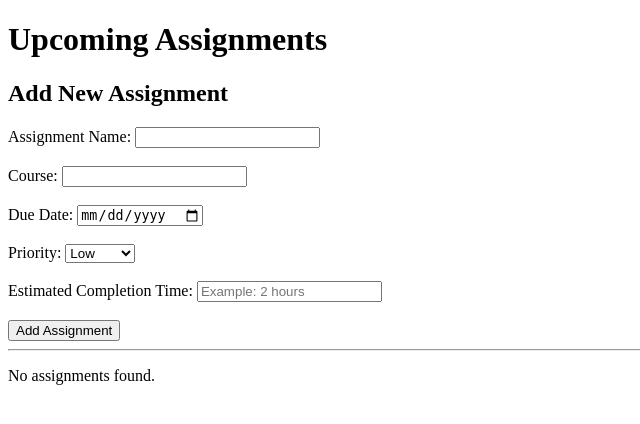
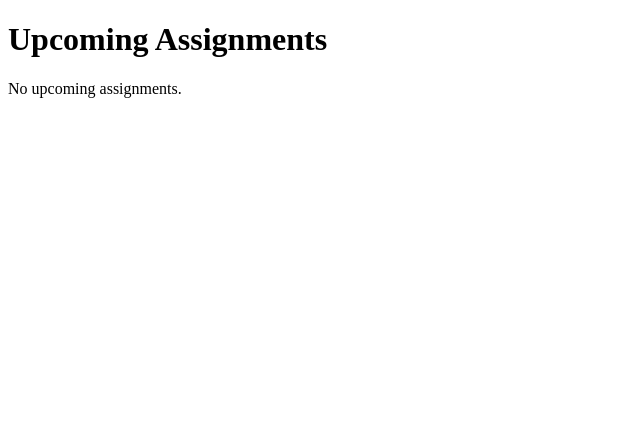
Before and after one commit to BhavyaSura/Smart-Student-Assignment-Planner, a Flask app: template templates/assignments.html in a window 1280 px wide. Shown: the top 424 px of the page, without its empty margins (0-640 px from the left). Run offline with Flask 3, Linux system fonts and the light colour scheme; the template is opened without the code that fills it, so the values that code supplies are empty; parts of the project's set-up code (start-up, migrations or seed data) failed here and were passed over.

Commit message:
Add upcoming assignments feature

```diff
--- a/templates/assignments.html
+++ b/templates/assignments.html
@@ -1,59 +1,53 @@
 <!DOCTYPE html>
 <html>
 <head>
-    <title>Assignments</title>
+    <title>Upcoming Assignments</title>
 </head>
 <body>
 
     <h1>Upcoming Assignments</h1>
 
-    <h2>Add New Assignment</h2>
+    {% if assignments %}
 
-<form method="POST" action="{{ url_for('assignments.add_assignment') }}">
+        {% for assignment in assignments %}
 
-    <label>Assignment Name:</label>
-    <input type="text" name="name" required>
-    <br><br>
+            <div>
+                <h2>{{ assignment.name }}</h2>
 
-    <label>Course:</label>
-    <input type="text" name="course" required>
-    <br><br>
+                <p>
+                    <strong>Course:</strong>
+                    {{ assignment.course }}
+                </p>
 
-    <label>Due Date:</label>
-    <input type="date" name="due_date" required>
-    <br><br>
+                <p>
+                    <strong>Due Date:</strong>
+                    {{ assignment.due_date }}
+                </p>
 
-    <label>Priority:</label>
-    <select name="priority" required>
-        <option value="Low">Low</option>
-        <option value="Medium">Medium</option>
-        <option value="High">High</option>
-    </select>
-    <br><br>
+                <p>
+                    <strong>Priority:</strong>
+                    {{ assignment.priority }}
+                </p>
 
-    <label>Estimated Completion Time:</label>
-    <input type="text" name="estimated_time" placeholder="Example: 2 hours" required>
-    <br><br>
+                <p>
+                    <strong>Estimated Completion Time:</strong>
+                    {{ assignment.estimated_time }}
+                </p>
 
-    <button type="submit">Add Assignment</button>
+                <p>
+                    <strong>Status:</strong>
+                    {{ assignment.status }}
+                </p>
+            </div>
 
-</form>
+            <hr>
 
-<hr>
-    {% if assignments %}
-        {% for assignment in assignments %}
-            <div>
-                <h3>{{ assignment.name }}</h3>
-                <p>Course: {{ assignment.course }}</p>
-                <p>Due Date: {{ assignment.due_date }}</p>
-                <p>Priority: {{ assignment.priority }}</p>
-                <p>Estimated Time: {{ assignment.estimated_time }}</p>
-                <p>Status: {{ assignment.status }}</p>
-            </div>
-            <hr>
         {% endfor %}
+
     {% else %}
-        <p>No assignments found.</p>
+
+        <p>No upcoming assignments.</p>
+
     {% endif %}
 
 </body>
```
Also changed, not shown: features/assignments.py (deleted, +0 -43 lines), features/upcoming_assignments.py (added, +23 -0 lines), models.py (+12 -18 lines).
